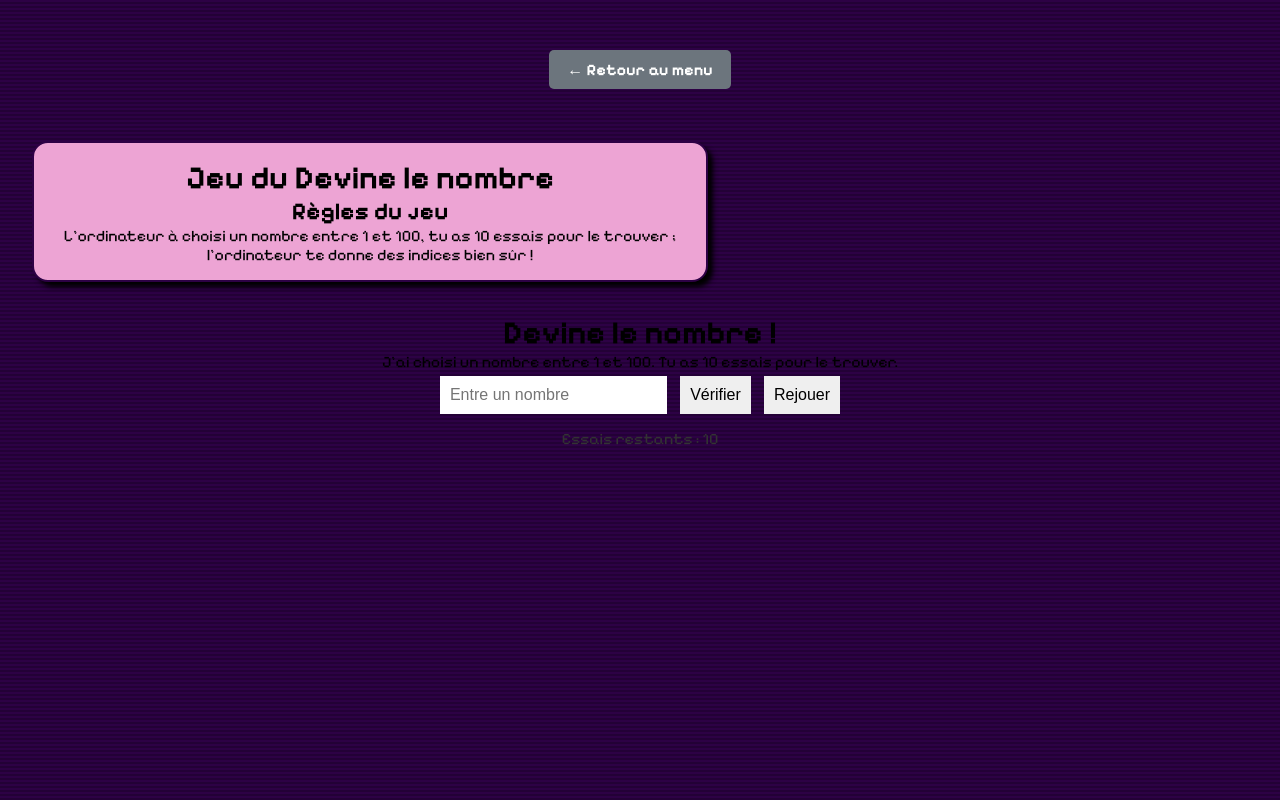
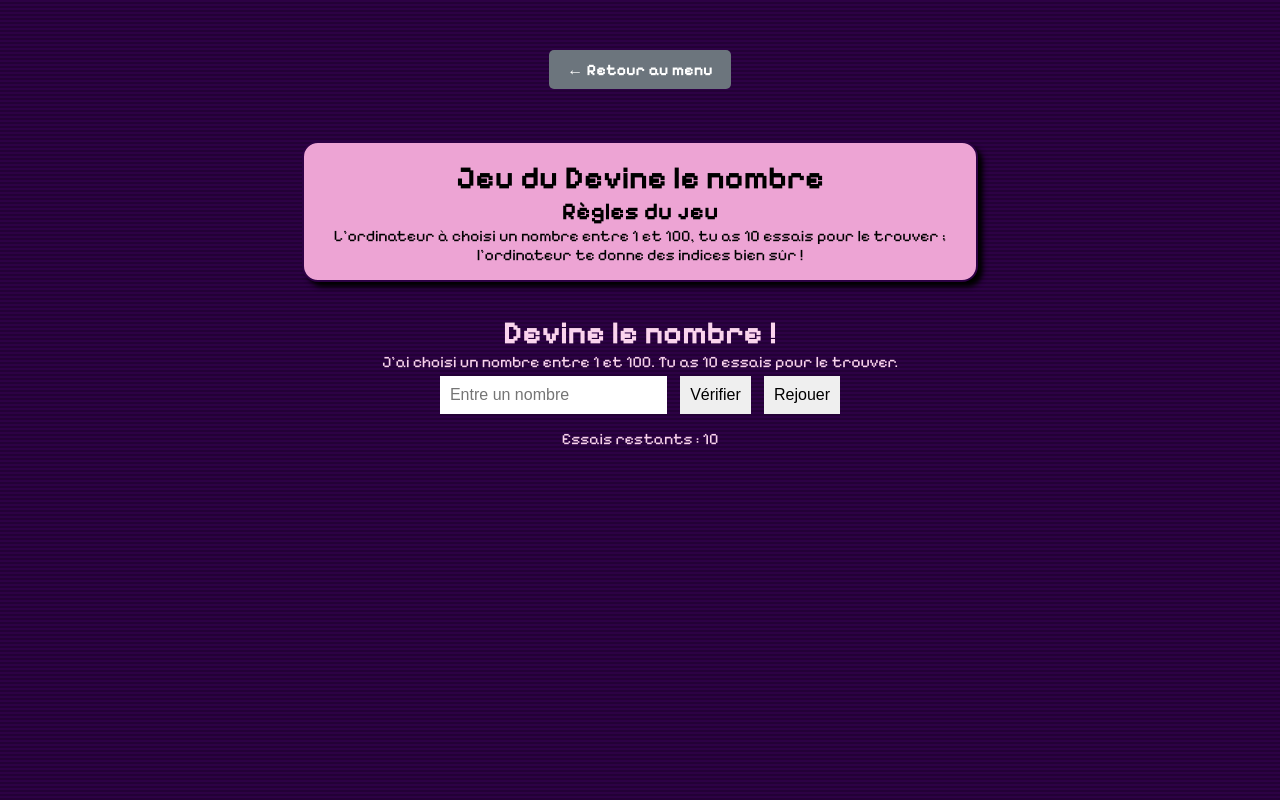
Before and after one commit to Florian-DG/Projet-Arcade, a plain HTML site: page html/guessnumber.html in a window 1280 px wide. Drawn offline with Linux system fonts and the light colour scheme.

Commit message:
centrage des block tuto + changement police

```diff
--- a/assets/css/guessnumber.css
+++ b/assets/css/guessnumber.css
@@ -22,6 +22,9 @@ button {
     margin: 5px;
 }
 
+.txt {
+    color: #fad4ed;
+}
 #message {
     margin-top: 20px;
     font-size: 18px;
@@ -31,7 +34,7 @@ button {
 #compteur {
     margin-top: 10px;
     font-size: 16px;
-    color: #333;
+    color: #fad4ed;
 }
 
 .btn-retour {
--- a/assets/css/pages.css
+++ b/assets/css/pages.css
@@ -11,5 +11,8 @@
   width: 40rem;
   margin: 2rem;
   padding: 1rem;
-    box-shadow: 5px 5px 5px     ;
+  box-shadow: 5px 5px 5px;
+  display: block;
+  margin-left: auto;
+  margin-right: auto;
 }
--- a/html/guessnumber.html
+++ b/html/guessnumber.html
@@ -20,12 +20,12 @@
         <p>L'ordinateur à choisi un nombre entre 1 et 100, tu as 10 essais pour le trouver ; l'ordinateur te donne des indices bien sûr !</p>
     </div>
     <div>
-        <h1>Devine le nombre !</h1>
-        <p>J'ai choisi un nombre entre 1 et 100. Tu as 10 essais pour le trouver.</p>
+        <h1 class="txt">Devine le nombre !</h1>
+        <p class="txt">J'ai choisi un nombre entre 1 et 100. Tu as 10 essais pour le trouver.</p>
         <input type="number" id="guess" placeholder="Entre un nombre" />
         <button id="checkBtn">Vérifier</button>
         <button id="restartBtn">Rejouer</button>
-        <p id="compteur">Essais restants : 10</p>
+        <p id="compteur" class="txt">Essais restants : 10</p>
         <p id="message"></p>
     </div>
     <script src="../assets/js/guessnumber.js"></script>
```
Lines whose indentation alone changed are shown as unchanged.
